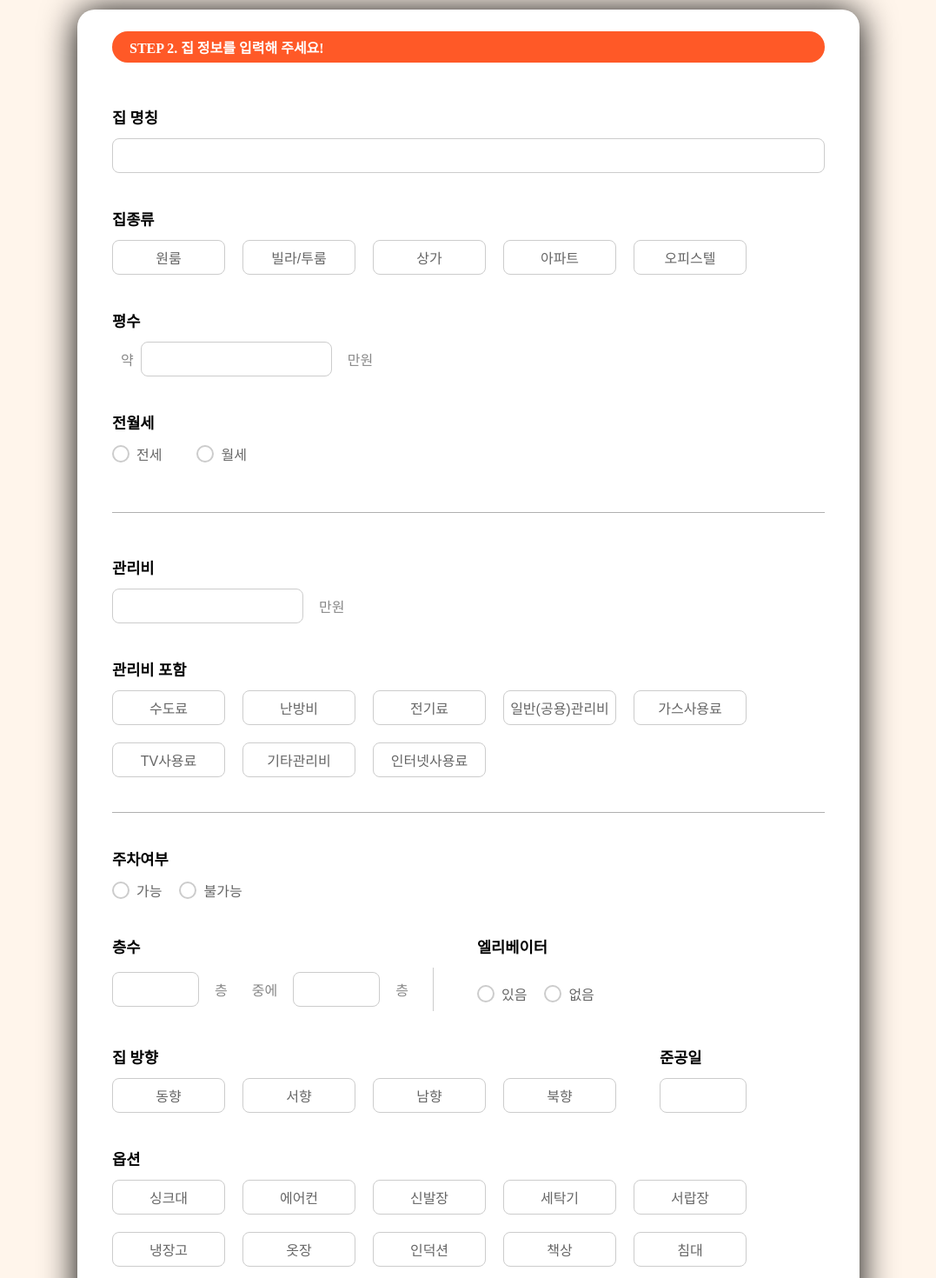
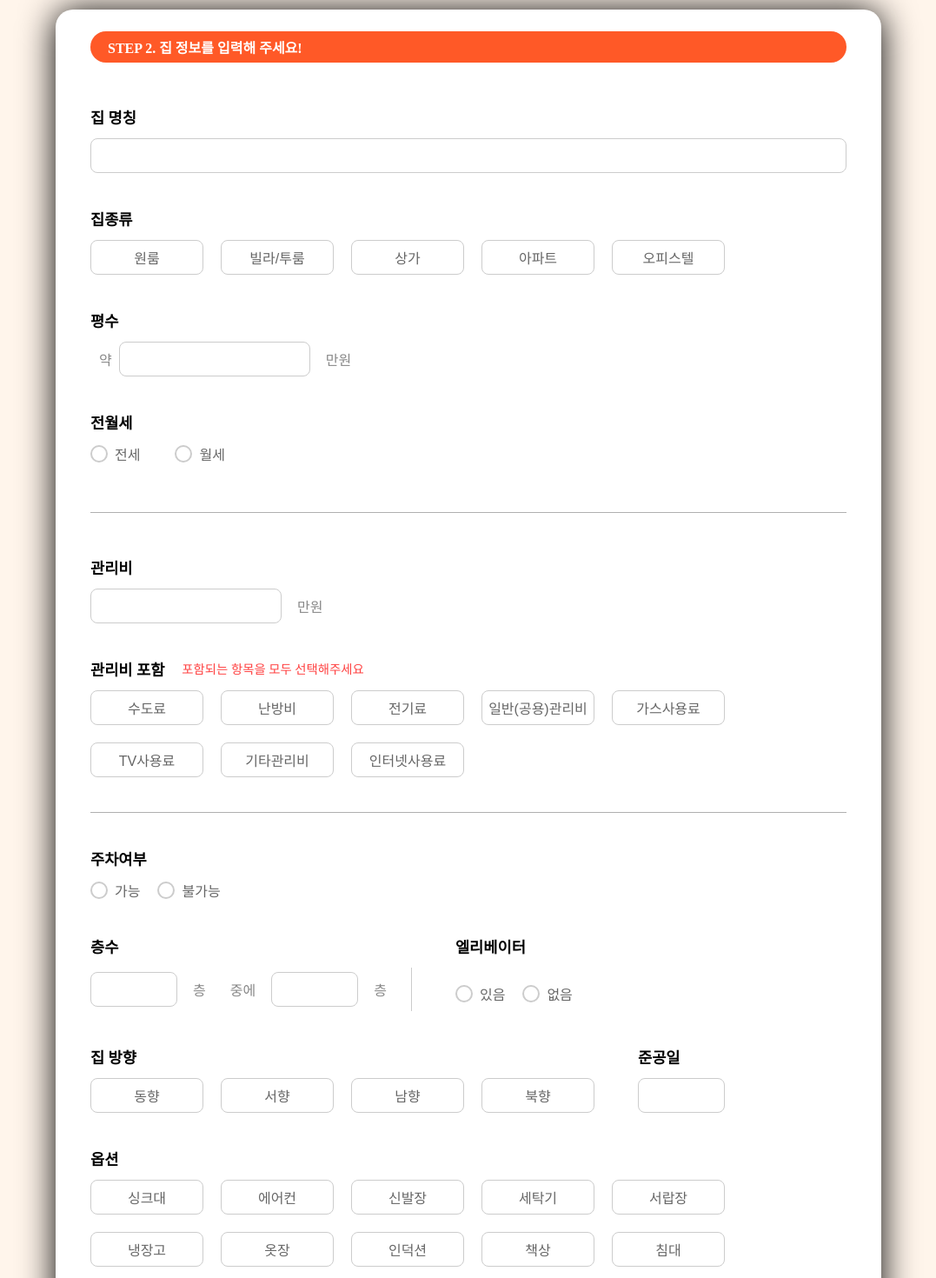
Before and after one commit to HSU-Likelion-Zipick/Zipick-Front, a React (Create React App) app: page /houseinfo in a window 1280 px wide. Shown: the part 160-1630 px from the top of the page at 87% size, without its empty margins (101-1178 px from the left). Built offline with nearby package versions, Linux system fonts and the light colour scheme.

Commit message:
⚡️ : error message 추가 및 css 적용

```diff
--- a/src/css/HouseInfo.scss
+++ b/src/css/HouseInfo.scss
@@ -25,7 +25,7 @@
   }
 
   .big-box {
-    width: 900px;
+    width: 950px;
     background: white;
     margin: 15px auto;
     border-radius: 20px;
@@ -50,6 +50,24 @@
     &::-webkit-scrollbar-track {
       background-color: #f1f1f1;
       border-radius: 4px;
+    }
+
+    // 에러 메시지 관련 스타일
+    .field-container {
+      display: flex;
+      align-items: center;
+      gap: 10px;
+    }
+
+    .error-message {
+      color: #ff4040;
+      font-size: 0.9rem;
+      margin-left: 10px;
+      margin-top: 25px;
+    }
+
+    .error-border {
+      border: 1px solid #ff4040 !important;
     }
 
     .step-bar {
@@ -88,6 +106,22 @@
       margin-top: 50px;
       background-color: white;
 
+      .field-container {
+        display: flex;
+        align-items: center;
+        gap: 10px;
+      }
+
+      .error {
+        color: #ff4040;
+        font-size: 0.9rem;
+        margin-left: 10px;
+        margin-bottom: 10px;
+      }
+
+      .error-border {
+        border: 1px solid #ff4040 !important;
+      }
       .house-title {
         font-weight: bold;
         font-size: 1.1rem;
@@ -279,6 +313,23 @@
       flex-direction: column;
       margin-top: 30px;
 
+      .field-container {
+        display: flex;
+        align-items: center;
+        gap: 10px;
+      }
+
+      .error {
+        color: #ff4040;
+        font-size: 0.9rem;
+        margin-left: 10px;
+        margin-bottom: 10px;
+      }
+
+      .error-border {
+        border: 1px solid #ff4040 !important;
+      }
+
       .parking-title {
         font-weight: bold;
         font-size: 1.1rem;
@@ -377,6 +428,23 @@
         display: flex;
         flex-direction: column;
         margin-top: 40px;
+
+        .field-container {
+          display: flex;
+          align-items: center;
+          gap: 10px;
+        }
+
+        .error {
+          color: #ff4040;
+          font-size: 0.9rem;
+          margin-left: 10px;
+          margin-bottom: 30px;
+        }
+
+        .error-border {
+          border: 1px solid #ff4040 !important;
+        }
 
         .elevator-title {
           font-weight: bold;
--- a/src/pages/HouseInfo.jsx
+++ b/src/pages/HouseInfo.jsx
@@ -10,7 +10,103 @@ const HouseInfo = () => {
     const [parkingType, setParkingType] = useState(""); //주차 가능 여부 상태 관리
     const [elevatorType, setElevatorType] = useState(""); //엘리베이터 여부 상태 관리
     const [selectedButton, setSelectedButton] = useState(null); // 버튼 클릭 여부 관리
-    const[selectedUtilities, setSelectedUtilities] = useState([]);
+    const [selectedUtilities, setSelectedUtilities] = useState([]);
+
+    const [errors, setErrors] = useState({});
+    const [selectedDirection, setSelectedDirection] = useState('');
+    const [selectedOptions, setSelectedOptions] = useState([]);
+
+    const [formData, setFormData] = useState({
+        houseName: '',
+        houseType: '',
+        size: '',
+        rentAmount: '',
+        deposit: '',
+        monthlyRent: '',
+        maintenanceFee: '',
+        totalFloor: '',
+        currentFloor: '',
+        constructionDate: '',
+        walkTimeStation: '',
+        walkTimeDestination: ''
+    })
+        ;
+
+    //유효성 검사 함수
+        const validateForm = () => {
+            const newErrors = {};
+
+            if (!formData.houseName.trim()) {
+                newErrors.houseName = '집 명칭을 입력해주세요';
+            }
+
+            if (!selectedButton) {
+                newErrors.houseType = '집 종류를 선택해주세요';
+            }
+
+            if (!formData.size.trim()) {
+                newErrors.size = '평수를 입력해주세요';
+            }
+
+            if (!rentType) {
+                newErrors.rentType = '전월세 유형을 선택해주세요';
+            } else if (rentType === '전세' && !formData.rentAmount) {
+                newErrors.rentAmount = '전세 금액을 입력해주세요';
+            } else if (rentType === '월세') {
+                if (!formData.deposit) newErrors.deposit = '보증금을 입력해주세요';
+                if (!formData.monthlyRent) newErrors.monthlyRent = '월세 금액을 입력해주세요';
+            }
+
+            if (!formData.maintenanceFee.trim()) {
+                newErrors.maintenanceFee = '관리비를 입력해주세요';
+            }
+
+            if (selectedUtilities.length === 0) {
+                newErrors.utilities = '관리비 포함 항목을 선택해주세요';
+            }
+
+            if (!parkingType) {
+                newErrors.parking = '주차 여부를 선택해주세요';
+            }
+
+            if (!formData.totalFloor || !formData.currentFloor) {
+                newErrors.floor = '층수를 입력해주세요';
+            }
+
+            if (!elevatorType) {
+                newErrors.elevator = '엘리베이터 여부를 선택해주세요';
+            }
+
+            if (!selectedDirection) {
+                newErrors.direction = '집 방향을 선택해주세요';
+            }
+
+            if (!formData.constructionDate.trim()) {
+                newErrors.constructionDate = '준공일을 입력해주세요';
+            }
+
+            if (selectedOptions.length === 0) {
+                newErrors.options = '옵션을 선택해주세요';
+            }
+
+            if (!formData.walkTimeStation.trim()) {
+                newErrors.walkTimeStation = '역/정류장까지의 도보 시간을 입력해주세요';
+            }
+
+            if (!formData.walkTimeDestination.trim()) {
+                newErrors.walkTimeDestination = '목적지까지의 도보 시간을 입력해주세요';
+            }
+
+            setErrors(newErrors);
+            return Object.keys(newErrors).length === 0;
+    };
+
+
+    const handleNext = () => {
+        if (validateForm()) {
+            navigate('/userinfo');  // 다음 페이지로 이동
+        }
+    };
 
     const handleUtilityClick = (utiilty) => {
         setSelectedUtilities(prev => {
@@ -64,15 +160,23 @@ const HouseInfo = () => {
 
 
                 <div className="house">
+                    <div className="field-container">
                     <div className="house-title">집 명칭</div>
+                    {errors.houseName && <span className="error">{errors.houseType}</span>} </div>
                     <div className="house-input-group">
-                        <input type="text" className="house-input" />
+                        <input
+                            type="text"
+                            className="house-input" />
+
                         </div>
+
                 </div>
 
 
                 <div className="house-type">
+                <div className="field-container">
                     <div className="type-title">집종류</div>
+                    {errors.houseType && <span className="error-message">{errors.houseType}</span>}</div>
                 <div className="type-btns">
                         <button
                             className={`type-btn ${selectedButton === '원룸' ? 'active' : ''}`}
@@ -103,7 +207,10 @@ const HouseInfo = () => {
             </div>
 
                 <div className="size">
+                <div className="field-container">
                     <div className="size-title">평수</div>
+                        {errors.size && <span className="error-message">{errors.size}</span>}
+                    </div>
                 <div className="size-input-group">
                     <span>약</span>
                     <input type="text" className="size-input" />
@@ -113,7 +220,10 @@ const HouseInfo = () => {
 
 
                 <div className="monthly">
+                <div className="field-container">
                     <div className="monthly-title">전월세</div>
+                        {errors.rentType && <span className="error-message">{errors.rentType}</span>}
+                        </div>
                     <div className="radio-group">
                         <label className="radio-label">
                             <input
@@ -159,7 +269,10 @@ const HouseInfo = () => {
                 <hr className="underLine"/>
 
                 <div className="size">
+                <div className="field-container">
                     <div className="size-title">관리비</div>
+                        {errors.maintenanceFee && <span className="error-message">{errors.maintenanceFee}</span>}
+                 </div>
                 <div className="size-input-group">
                     <input type="text" className="size-input" />
                     <span>만원</span>
@@ -167,7 +280,11 @@ const HouseInfo = () => {
                 </div>
 
                 <div className="house-type">
+                <div className="field-container">
                     <div className="type-title">관리비 포함</div>
+                        <span className="error-message">포함되는 항목을 모두 선택해주세요</span>
+                    </div>
+                    <div className="field-container">
                 <div className="type-btns">
                 <button
         className={`type-btn ${selectedUtilities.includes('수도료') ? 'active' : ''}`}
@@ -206,10 +323,14 @@ const HouseInfo = () => {
 
                 </div>
                     </div>
+            </div>
                 <hr className="underLine" />
 
                 <div className="parking">
+                <div className="field-container">
                     <div className="parking-title">주차여부</div>
+                        {errors.parking && <span className="error">{errors.parking}</span>}
+                    </div>
                     <div className="parking-radio-group">
                         <label className="radio-label">
                             <input
@@ -237,7 +358,9 @@ const HouseInfo = () => {
 
                 <div className="floor-elevator-wrapper">
                     <div className="floor">
+                        <div className="field-container">
                         <div className="floor-title">층수</div>
+                        {errors.floor && <span className="error-message">{errors.floor}</span>}</div>
                 <div className="floor-input-group">
                     <input type="text" className="floor-input" />
                         <span>층</span>
@@ -249,7 +372,10 @@ const HouseInfo = () => {
             </div>
 
                     <div className="elevator">
+                    <div className="field-container">
                         <div className="elevator-title">엘리베이터</div>
+                            {errors.elevator && <span className="error">{errors.elevator}</span>}
+                            </div>
                     <div className="elevator-radio-group">
                         <label className="radio-label">
                             <input
@@ -282,7 +408,10 @@ const HouseInfo = () => {
 
                 <div className="direction-date-wrapper">
                     <div className="house-type">
+                    <div className="field-container">
                         <div className="type-title">집 방향</div>
+                            {errors.direction && <span className="error-message">{errors.direction}</span>}
+                            </div>
                 <div className="type-btns">
                     <button className="type-btn">동향</button>
                     <button className="type-btn">서향</button>
@@ -292,7 +421,10 @@ const HouseInfo = () => {
                     </div>
 
                     <div className="size">
+                    <div className="field-container">
                         <div className="size-title">준공일</div>
+                            {errors.constructionDate && <span className="error-message">{errors.constructionDate}</span>}
+                            </div>
                 <div className="size-input-group">
                     <input type="text" className="size-input" />
                 </div>
@@ -301,7 +433,10 @@ const HouseInfo = () => {
              </div> {/*direction-date-wrapper 닫는 div */}
 
                 <div className="house-type">
+                <div className="field-container">
                     <div className="type-title">옵션</div>
+                        {errors.options && <span className="error-message">{errors.options}</span>}
+                        </div>
                 <div className="type-btns">
                     <button className="type-btn">싱크대</button>
                     <button className="type-btn">에어컨</button>
@@ -323,7 +458,10 @@ const HouseInfo = () => {
 
                 <div className="walktime-wrapper">
                     <div className="size">
+                    <div className="field-container">
                         <div className="size-title">역/정류장까지</div>
+                            {errors.walkTimeStation && <span className="error-message">{errors.walkTimeStation}</span>}
+                            </div>
                 <div className="size-input-group">
                     <span>도보</span>
                     <input type="text" className="size-input" />
@@ -334,8 +472,10 @@ const HouseInfo = () => {
                 </div>
 
                     <div className="size">
+                    <div className="field-container">
                         <div className="size-title">목적지까지
-                        <span className="suabtitle">(학교, 직장 등)</span>
+                                <span className="suabtitle">(학교, 직장 등)</span></div>
+                            {errors.walkTimeDestination && <span className="error-message">{errors.walkTimeDestination}</span>}
                             </div>
                 <div className="size-input-group">
                     <span>도보</span>
@@ -351,7 +491,7 @@ const HouseInfo = () => {
             <button className="next-button" onClick={handleUserInfo}>
                 이전으로
             </button>
-            <button className="next-button">
+            <button className="next-button"onClick={handleNext}>
                 다음으로
             </button>
             </div>
```
Lines whose indentation alone changed are shown as unchanged.
